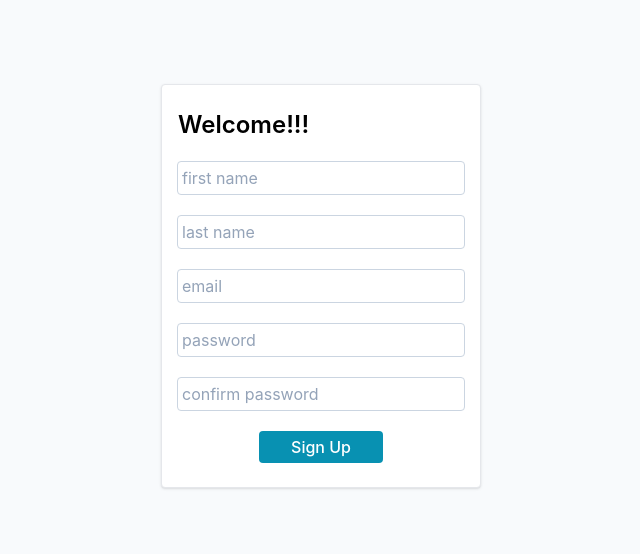
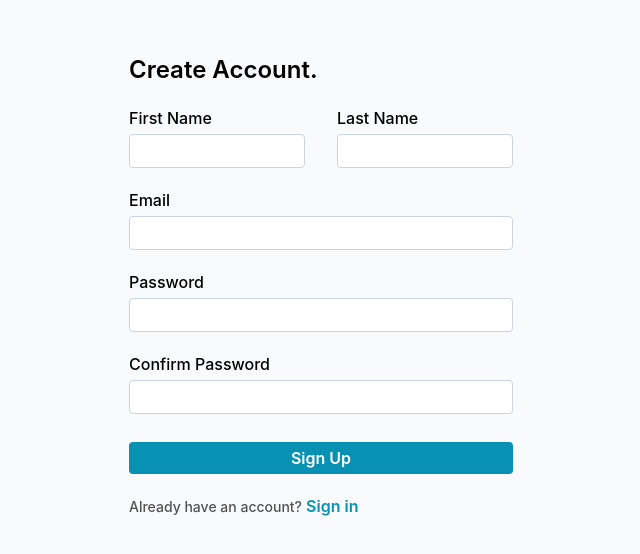
Before and after one commit to shaikrehman07/happy-feeds, a React (Create React App) app: page /signup in a window 1280 px wide. Shown: the part 114-668 px from the top of the page, without its empty margins (319-959 px from the left). Built offline with nearby package versions, Linux system fonts and the light colour scheme.

Commit message:
home page and ui changes

```diff
--- a/package.json
+++ b/package.json
@@ -9,6 +9,8 @@
     "axios": "^1.1.3",
     "react": "^18.2.0",
     "react-dom": "^18.2.0",
+    "react-favicon": "^1.0.1",
+    "react-icons": "^4.6.0",
     "react-router-dom": "^6.4.3",
     "react-scripts": "5.0.1",
     "web-vitals": "^2.1.4"
--- a/src/login.js
+++ b/src/login.js
@@ -2,28 +2,39 @@ import axios from "axios";
 import { useEffect, useState } from "react";
 import { Link, useNavigate } from "react-router-dom";
 
-function Login(){
-
-  const [loginDetails, setLoginDetails] = useState({email:'', password:''});
+function Login() {
+  const [loginDetails, setLoginDetails] = useState({ email: "", password: "" });
   const navigate = useNavigate();
   const [errorMessage, setErrorMessage] = useState(false);
+  let button_disable = false;
 
-  useEffect(()=>{
-    if(loginDetails.email && !loginDetails.email.includes("@gmail.")){
+  useEffect(() => {
+    if (loginDetails.email && !loginDetails.email.includes("@gmail.")) {
       setErrorMessage(true);
-    }else{
+    } else {
       setErrorMessage(false);
     }
-  },[loginDetails.email]);
+  }, [loginDetails.email]);
 
-  function handleChange(e){
+  if (errorMessage) {
+    button_disable = true;
+  } else {
+    button_disable = false;
+  }
+
+  function handleChange(e) {
     const name = e.target.name;
     const value = e.target.value;
-    setLoginDetails({...loginDetails, [name]:value});
+    setLoginDetails({ ...loginDetails, [name]: value });
   }
 
   function handleSubmit(e) {
-      if(loginDetails.email && loginDetails.password){
+    if (errorMessage) {
+      console.log("not executed...");
+      return;
+    }
+
+    if (loginDetails.email && loginDetails.password) {
       e.preventDefault();
       axios({
         method: "post",
@@ -31,11 +42,16 @@ function Login(){
         data: loginDetails,
       })
         .then((res) => {
-            console.log(res.data)
-            navigate('/home', {state: {name:'Rehman'}});
+          console.log(res.data);
+          navigate("/home", {
+            state: {
+              name: res.data.name,
+              email: res.data.email,
+            },
+          });
         })
         .catch((err) => console.log(err));
-        }else{
+    } else {
       alert("Email or Password is empty...");
     }
   }
@@ -43,32 +59,55 @@ function Login(){
   return (
     <section>
       <form>
-          <div className="h-screen flex items-center justify-center">
-          <div
-            className="bg-white border shadow rounded w-80 py-6 grid justify-items-stretch"
-          >
-            <p className="justify-self-start mx-4 text-2xl font-semibold">Login!!!</p>
+        <div className="h-screen flex flex-col items-center justify-center">
+          <div className="flex flex-col items-start space-y-5">
+            <div className="text-2xl font-semibold ">
+              Sign in to your account.
+            </div>
+            <div>
+              <div className="font-medium antialiased">Email</div>
               <input
                 type="email"
-              placeholder="email" name="email" value={loginDetails.email} onChange={handleChange} className="justify-self-center mt-3 border border-slate-300 rounded p-1 w-72 placeholder-slate-400 focus:outline-none focus:border-cyan-600 focus:ring-1 focus:ring-cyan-600"
+                name="email"
+                value={loginDetails.email}
+                onChange={handleChange}
+                className="justify-self-center mt-1 border border-slate-300 rounded p-1 w-80 placeholder-slate-400 focus:outline-none focus:border-cyan-600 focus:ring-1 focus:ring-cyan-600"
               />
-            {errorMessage && <p class="mx-4 text-red-600 text-sm">
+              {errorMessage && (
+                <p className="text-red-600 font-medium antialiased text-sm">
                   Please enter a valid email address.
                 </p>
-            }
+              )}
+            </div>
+            <div>
+              <div className="font-medium antialiased">Password</div>
               <input
                 type="password"
-              placeholder="password" name="password" value={loginDetails.password} onChange = {handleChange} className="justify-self-center mt-5 border border-slate-300 focus:border-sky-500 rounded p-1 w-72 placeholder-slate-400 focus:outline-none focus:border-cyan-600 focus:ring-1 focus:ring-cyan-600"
+                name="password"
+                value={loginDetails.password}
+                onChange={handleChange}
+                className="justify-self-center mt-1 border border-slate-300 focus:border-sky-500 rounded p-1 w-80 placeholder-slate-400 focus:outline-none focus:border-cyan-600 focus:ring-1 focus:ring-cyan-600"
               />
+            </div>
+            <div>
               <button
-              className="justify-self-center font-medium bg-cyan-600 hover:bg-cyan-700 px-8 py-1 rounded mt-5 text-white"
+                className="bg-cyan-600 hover:bg-cyan-700 py-1 w-80 rounded mt-2 text-white text-lg font-semibold"
                 onClick={handleSubmit}
+                disabled={button_disable}
               >
                 Login
               </button>
-            <div className="justify-self-start mx-4 mt-4">
-              <span className="font-medium text-neutral-600 text-sm">No Account?</span>
-              <Link to="/signup"><span className="text-base font-medium text-cyan-600 hover:text-cyan-700"> Sign Up</span></Link>
+            </div>
+            <div>
+              <span className="font-medium text-neutral-600 text-sm">
+                No Account?
+              </span>
+              <Link to="/signup">
+                <span className="text-base font-semibold text-cyan-600 hover:text-cyan-700">
+                  {" "}
+                  Sign Up
+                </span>
+              </Link>
             </div>
           </div>
         </div>
--- a/src/signup.js
+++ b/src/signup.js
@@ -1,27 +1,39 @@
 import axios from "axios";
 import { useState, useEffect } from "react";
-import { useNavigate } from "react-router-dom";
+import { Link, useNavigate } from "react-router-dom";
 
-function SignUp(){
-  const [signUpDetails, setSignUpDetails] = useState(
-    {
-      firstName:'', lastName:'',email:'', password:'', confirmPassword:''
+function SignUp() {
+  const [signUpDetails, setSignUpDetails] = useState({
+    firstName: "",
+    lastName: "",
+    email: "",
+    password: "",
+    confirmPassword: "",
   });
 
   const [errorMessageEmail, setErrorMessageEmail] = useState(false);
   const [errorMessagePassword, setErrorMessagePassword] = useState(false);
+  let button_disable = false;
 
   const navigate = useNavigate();
 
-  function handleChange(e){
+  function handleChange(e) {
     const name = e.target.name;
     const value = e.target.value;
-    setSignUpDetails({...signUpDetails, [name]:value});
+    setSignUpDetails({ ...signUpDetails, [name]: value });
   }
 
   function handleSubmit(e) {
+    if (errorMessageEmail || errorMessagePassword) {
+      return;
+    }
     e.preventDefault();
-    if(signUpDetails.email && signUpDetails.password && signUpDetails.firstName && signUpDetails.lastName){
+    if (
+      signUpDetails.email &&
+      signUpDetails.password &&
+      signUpDetails.firstName &&
+      signUpDetails.lastName
+    ) {
       axios({
         method: "post",
         url: "/users",
@@ -29,71 +41,132 @@ function SignUp(){
           firstName: signUpDetails.firstName,
           lastName: signUpDetails.lastName,
           email: signUpDetails.email,
-          password: signUpDetails.password
-        }
+          password: signUpDetails.password,
+        },
       })
         .then((res) => {
-          console.log(res.data)
-          navigate('/');
+          console.log(res.data);
+          navigate("/");
         })
         .catch((err) => console.log(err));
     }
   }
 
-  useEffect(()=>{
-    if(signUpDetails.email && !signUpDetails.email.includes("@gmail.")){
+  useEffect(() => {
+    if (signUpDetails.email && !signUpDetails.email.includes("@gmail.")) {
       setErrorMessageEmail(true);
-    }else{
+    } else {
       setErrorMessageEmail(false);
     }
 
-    if(signUpDetails.password && signUpDetails.confirmPassword && signUpDetails.password !== signUpDetails.confirmPassword){
+    if (
+      signUpDetails.password &&
+      signUpDetails.confirmPassword &&
+      signUpDetails.password !== signUpDetails.confirmPassword
+    ) {
       setErrorMessagePassword(true);
-    }else{
+    } else {
       setErrorMessagePassword(false);
     }
-  },[signUpDetails.email, signUpDetails.confirmPassword, signUpDetails.password]);
+  }, [
+    signUpDetails.email,
+    signUpDetails.confirmPassword,
+    signUpDetails.password,
+  ]);
+
+  if (errorMessageEmail || errorMessagePassword) {
+    button_disable = true;
+  } else {
+    button_disable = false;
+  }
 
   return (
     <form>
       <div className="h-screen flex items-center justify-center">
-      <div
-        className="bg-white border shadow rounded w-80 space-y-5 py-6 grid justify-items-stretch"
-      >
-        <h2 className="justify-self-start mx-4 text-2xl font-semibold">Welcome!!!</h2>
+        <div className="flex flex-col items-start space-y-5">
+          <div className="text-2xl font-semibold">Create Account.</div>
+          <div className="flex flex-row space-x-8">
+            <div>
+              <div className="font-medium antialiased">First Name</div>
               <input
-          type="text" name="firstName" value={signUpDetails.firstName} onChange={handleChange} placeholder="first name"
-          className="justify-self-center border border-slate-300 focus:border-sky-500 rounded p-1 w-72 placeholder-slate-400 focus:outline-none focus:border-cyan-600 focus:ring-1 focus:ring-cyan-600"
+                type="text"
+                name="firstName"
+                value={signUpDetails.firstName}
+                onChange={handleChange}
+                className="mt-1 border border-slate-300 focus:border-sky-500 rounded p-1 w-44 placeholder-slate-400 focus:outline-none focus:border-cyan-600 focus:ring-1 focus:ring-cyan-600"
               />
+            </div>
+            <div>
+              <div className="font-medium antialiased">Last Name</div>
               <input
-          type="text" name="lastName" value={signUpDetails.lastName} onChange={handleChange} placeholder="last name"
-          className="justify-self-center border border-slate-300 focus:border-sky-500 rounded p-1 w-72 placeholder-slate-400 focus:outline-none focus:border-cyan-600 focus:ring-1 focus:ring-cyan-600"
+                type="text"
+                name="lastName"
+                value={signUpDetails.lastName}
+                onChange={handleChange}
+                className="mt-1 border border-slate-300 focus:border-sky-500 rounded p-1 w-44 placeholder-slate-400 focus:outline-none focus:border-cyan-600 focus:ring-1 focus:ring-cyan-600"
               />
+            </div>
+          </div>
+          <div>
+            <div className="font-medium antialiased">Email</div>
             <input
-          type="text" name="email" value={signUpDetails.email} onChange={handleChange} placeholder="email"
-          className="justify-self-center border border-slate-300 focus:border-sky-500 rounded p-1 w-72 placeholder-slate-400 focus:outline-none focus:border-cyan-600 focus:ring-1 focus:ring-cyan-600"
+              type="text"
+              name="email"
+              value={signUpDetails.email}
+              onChange={handleChange}
+              className="w-96 mt-1 border border-slate-300 focus:border-sky-500 rounded p-1 placeholder-slate-400 focus:outline-none focus:border-cyan-600 focus:ring-1 focus:ring-cyan-600"
             />
-        {errorMessageEmail && <p class="mx-4 text-red-600 text-sm">
+            {errorMessageEmail && (
+              <p className="text-red-600 font-medium antialiased text-sm">
                 Please enter a valid email address.
               </p>
-        }
+            )}
+          </div>
+          <div>
+            <div className="font-medium antialiased">Password</div>
             <input
-          type="password" name="password" value={signUpDetails.password} onChange={handleChange} placeholder="password"
-          className="justify-self-center border border-slate-300 focus:border-sky-500 rounded p-1 w-72 placeholder-slate-400 focus:outline-none focus:border-cyan-600 focus:ring-1 focus:ring-cyan-600"
+              type="password"
+              name="password"
+              value={signUpDetails.password}
+              onChange={handleChange}
+              className="mt-1 border border-slate-300 focus:border-sky-500 rounded p-1 w-96 placeholder-slate-400 focus:outline-none focus:border-cyan-600 focus:ring-1 focus:ring-cyan-600"
             />
-        {errorMessagePassword && <p class="mx-4 text-red-600 text-sm">
+            {errorMessagePassword && (
+              <p className="text-red-600 font-medium antialiased text-sm">
                 Passwords do not match.
               </p>
-        }
+            )}
+          </div>
+          <div>
+            <div className="font-medium antialiased">Confirm Password</div>
             <input
-          type="password" name="confirmPassword" value={signUpDetails.confirmPassword} onChange={handleChange} placeholder="confirm password"
-          className="justify-self-center border border-slate-300 focus:border-sky-500 rounded p-1 w-72 placeholder-slate-400 focus:outline-none focus:border-cyan-600 focus:ring-1 focus:ring-cyan-600"
+              type="password"
+              name="confirmPassword"
+              value={signUpDetails.confirmPassword}
+              onChange={handleChange}
+              className="mt-1 border border-slate-300 focus:border-sky-500 rounded p-1 w-96 placeholder-slate-400 focus:outline-none focus:border-cyan-600 focus:ring-1 focus:ring-cyan-600"
             />
+          </div>
+          <div>
             <button
-          className="justify-self-center bg-cyan-600 hover:bg-cyan-700 px-8 py-1 rounded mt-5 text-white font-medium" onClick={handleSubmit}
+              className="w-96 bg-cyan-600 hover:bg-cyan-700 py-1 mt-2 rounded text-white tet-lg font-semibold"
+              onClick={handleSubmit}
+              disabled={button_disable}
             >
               Sign Up
             </button>
+          </div>
+          <div>
+            <span className="font-medium text-neutral-600 text-sm">
+              Already have an account?
+            </span>
+            <Link to="/">
+              <span className="text-base font-semibold text-cyan-600 hover:text-cyan-700">
+                {" "}
+                Sign in
+              </span>
+            </Link>
+          </div>
         </div>
       </div>
     </form>
```
Also changed, not shown: src/RouterSetup.js (+4 -5 lines), src/feeds.js (added, +48 -0 lines), src/home.js (+24 -8 lines), src/profile.js (added, +19 -0 lines), src/sections.js (added, +95 -0 lines), src/status.js (added, +20 -0 lines), src/assets/create-icon.png (added), 1 other file (tests, documents, lock files or other folders). Lines whose indentation alone changed are shown as unchanged.
